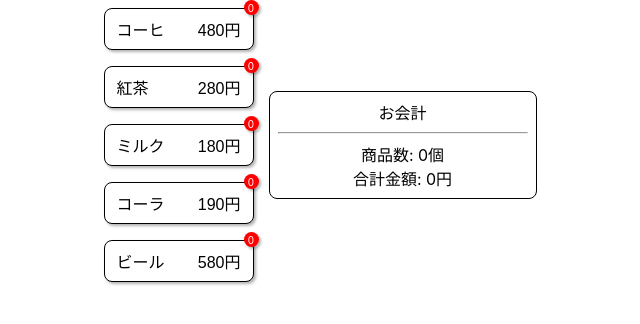
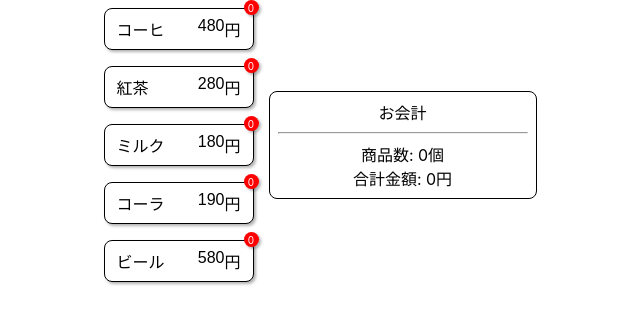
Before and after one commit to Sangun-Kang/Vending-Machine-Application, a React (Create React App) app: page / in a window 1280 px wide. Shown: the top 324 px of the page, without its empty margins (320-960 px from the left). Built offline with nearby package versions, Linux system fonts and the light colour scheme.

Commit message:
trackのテストのため、特定のspanから日本語を変更

```diff
--- a/src/components/ItemButton.tsx
+++ b/src/components/ItemButton.tsx
@@ -24,7 +24,7 @@ export const ItemButton  = (props: ItemButtonProps) => {
     <div className="item_button_container">
       <button  className="item_button" onClick={props.onClick} id={props.itemdetail.itemId}>
         <span>{props.itemdetail.name}</span>
-        <span className="price">{props.itemdetail.price}円</span>
+        <span className="price">{props.itemdetail.price}</span>円
       </button>
       <div id={props.itemdetail.itemId + "-count"} className="item_count">
           {itemCount}
--- a/src/components/PaymentSummary.tsx
+++ b/src/components/PaymentSummary.tsx
@@ -27,14 +27,14 @@ export const PaymentSummary = (props: PaymentSummaryItem) => {
       <div>
         <span>商品数: </span>
         <span id="count">
-          {totalCount}個
-        </span>
+          {totalCount}
+        </span>個
       </div>
       <div>
         <span>合計金額: </span>
         <span id="price">
-          {totalPrice}円
-        </span>
+          {totalPrice}
+        </span>円
       </div>
     </div>
   )
```
